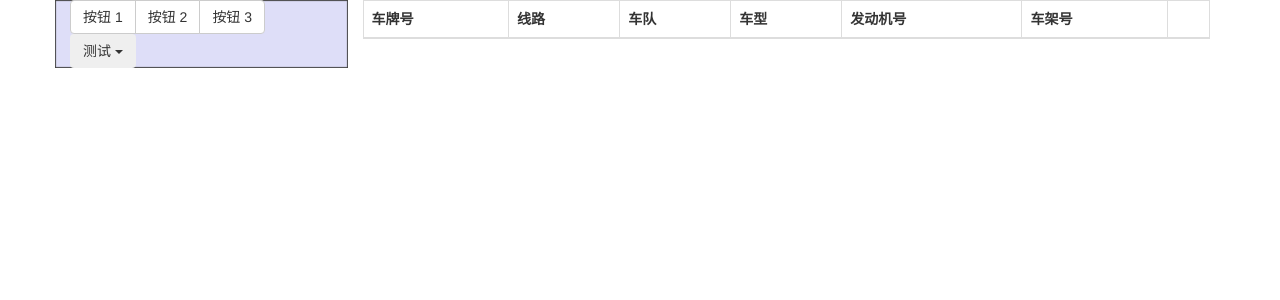
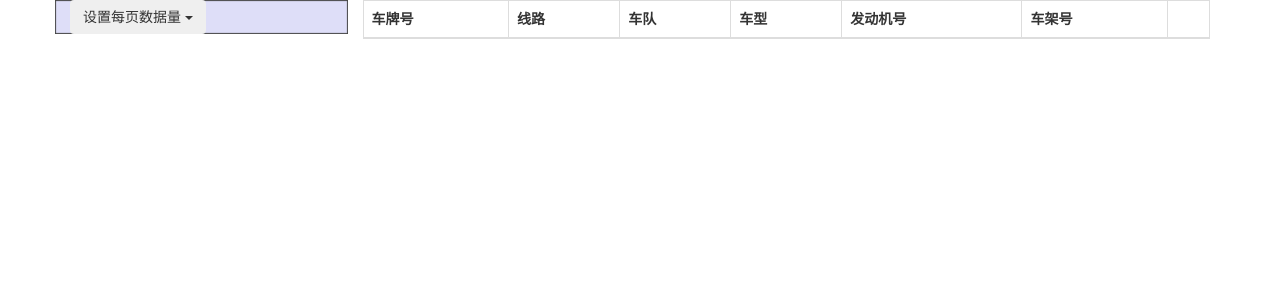
Before and after one commit to zstar2013/bus_sys, a Django app: page / in a window 1280 px wide. Shown: the top 300 px of the page. Run offline with Django 3.2, Linux system fonts and the light colour scheme; data that the repository does not hold is empty; some libraries are stand-ins or nearby versions.

Commit message:
add  custom pagesize

```diff
--- a/bus_info/templates/bus_info/index.html
+++ b/bus_info/templates/bus_info/index.html
@@ -13,28 +13,23 @@
         <div class="col-sm-3"
             style="background-color: #dedef8;
             box-shadow: inset 1px -1px 1px #444, inset -1px 1px 1px #444;">
-            <div class="btn-group">
-    <button type="button" class="btn btn-default" data-toggle="modal" data-target="#myModal">按钮 1</button>
-    <button type="button" class="btn btn-default">按钮 2</button>
-    <button type="button" class="btn btn-default">按钮 3</button>
-</div>
 <div class="dropdown">
-    <button type="button" class="btn dropdown-toggle" id="dropdownMenu1" data-toggle="dropdown">测试
+    <button type="button" class="btn dropdown-toggle" id="dropdownMenu1" data-toggle="dropdown">设置每页数据量
         <span class="caret"></span>
     </button>
     <ul class="dropdown-menu pull-right" role="menu" aria-labelledby="dropdownMenu1">
         <li role="presentation">
-            <a role="menuitem" tabindex="-1" href="export">导出加油站数据到文档</a>
+            <a role="menuitem" tabindex="-1" href="{% url 'bus_info:reset_table_size' 10 %}">设置为每页10个数据</a>
         </li>
         <li role="presentation">
-            <a role="menuitem" tabindex="-1" href="#">数据挖掘</a>
+            <a role="menuitem" tabindex="-1" href="{% url 'bus_info:reset_table_size' 30 %}">设置为每页30个数据</a>
         </li>
         <li role="presentation">
-            <a role="menuitem" tabindex="-1" href="#">数据通信/网络</a>
+            <a role="menuitem" tabindex="-1" href="{% url 'bus_info:reset_table_size' 50 %}">设置为每页50个数据</a>
         </li>
         <li role="presentation" class="divider"></li>
         <li role="presentation">
-            <a role="menuitem" tabindex="-1" href="#">分离的链接</a>
+            <a role="menuitem" tabindex="-1" href="{% url 'bus_info:reset_table_size' 100 %}">设置为每页100个数据</a>
         </li>
     </ul>
 </div>
@@ -120,5 +115,10 @@
 		</div><!-- /.modal-content -->
 	</div><!-- /.modal -->
 </div>
+<script>
+function saveButton(){
+	alert("Welcome");
+}
+</script>
 </body>
 </html>
--- a/bus_info/urls.py
+++ b/bus_info/urls.py
@@ -18,10 +18,10 @@ app_name='bus_info'
 
 urlpatterns=[
     path('', views.IndexView.as_view(), name='index'),
-    path('index.html', views.IndexView.as_view(), name='index'),
     path('<int:pk>/',views.DetailView.as_view(),name='detail'),
     path('<int:pk>/results/',views.ResultsView.as_view(),name='results'),
     path('<int:bus_info_id>/alter/',views.alter,name='alter'),
     path('export/',views.exportOilData,name='export'),
-    path('option_result/',views.OptionResult,name='option_result')
+    path('option_result/',views.OptionResult,name='option_result'),
+    path('<int:size>/reset_table_size/',views.resetTableSize,name='reset_table_size'),
 ]
--- a/bus_info/views.py
+++ b/bus_info/views.py
@@ -59,3 +59,8 @@ def alter(request,bus_info_id):
 def exportOilData(request):
     oc.option1()
     return HttpResponseRedirect(reverse('bus_info:option_result'))
+
+#重置表格每页数据量
+def resetTableSize(request,size):
+    IndexView.paginate_by=size
+    return HttpResponseRedirect(reverse('bus_info:index'))
```
